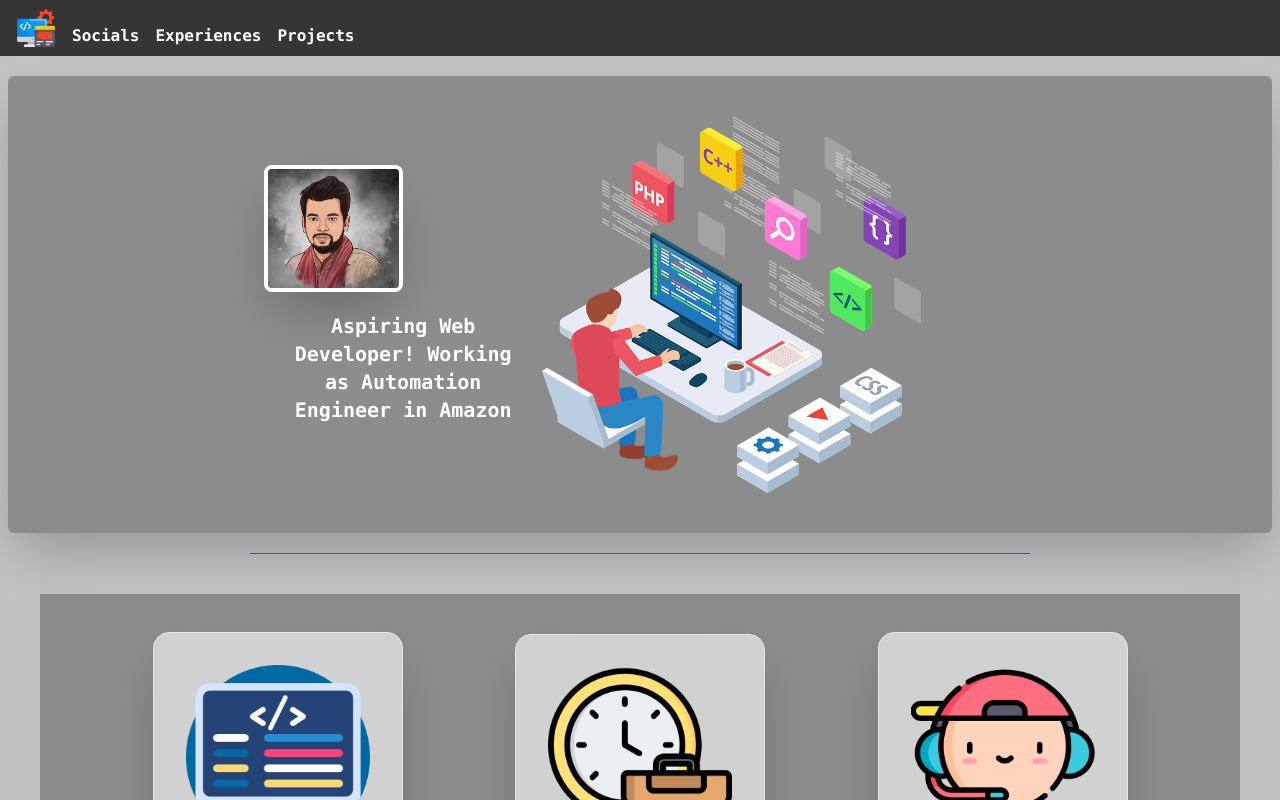
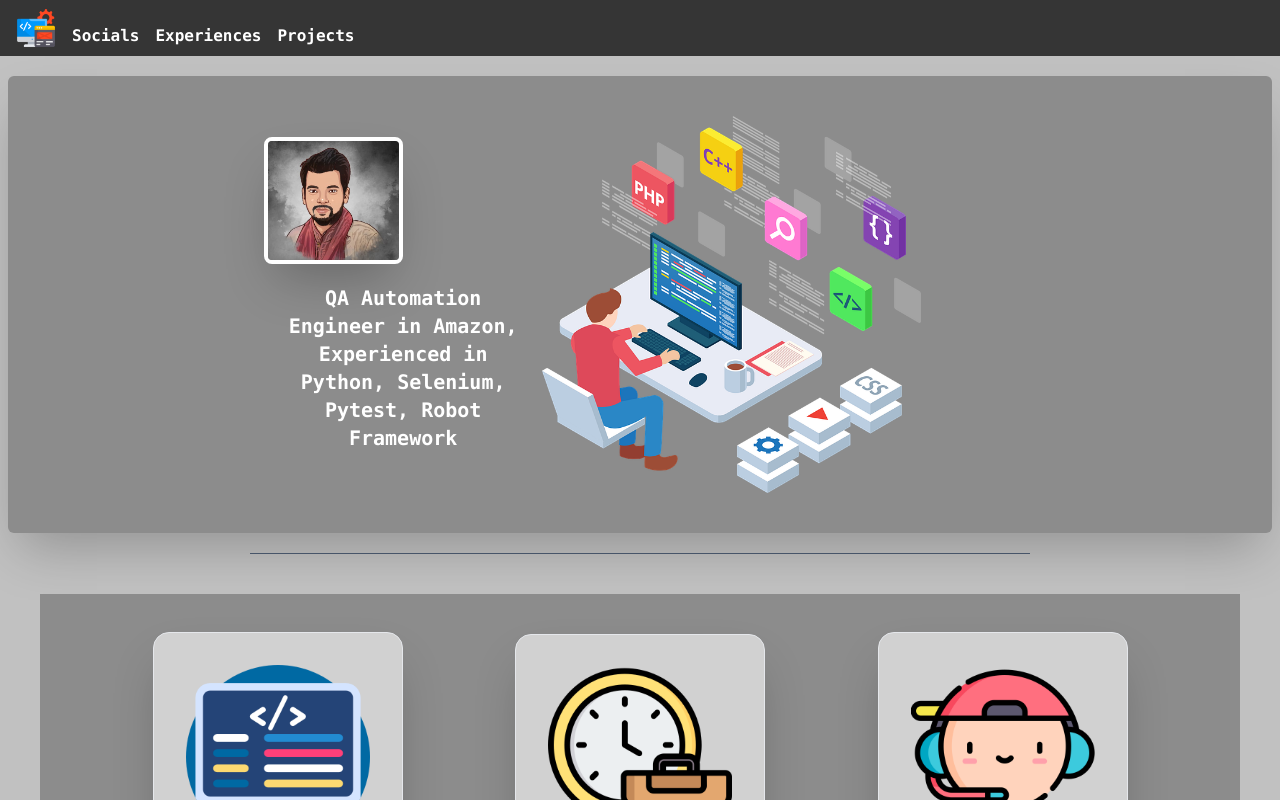
Before and after one commit to sahebawp/MyFolio_ReactJS, a React (Create React App) app: page / in a window 1280 px wide. Shown: the top 800 px of the page. Built offline with nearby package versions, Linux system fonts and the light colour scheme.

Commit message:
String change

```diff
--- a/src/App.js
+++ b/src/App.js
@@ -35,7 +35,7 @@ function App() {
                 </div>
                 <div class="p-5 place-self-start">
                     <h6 class="text-xl font-mono text-white font-semibold  ">
-                        Aspiring Web Developer! Working as Automation Engineer in Amazon
+                        QA Automation Engineer in Amazon, Experienced in Python, Selenium, Pytest, Robot Framework
                     </h6>
                 </div>
 
```
